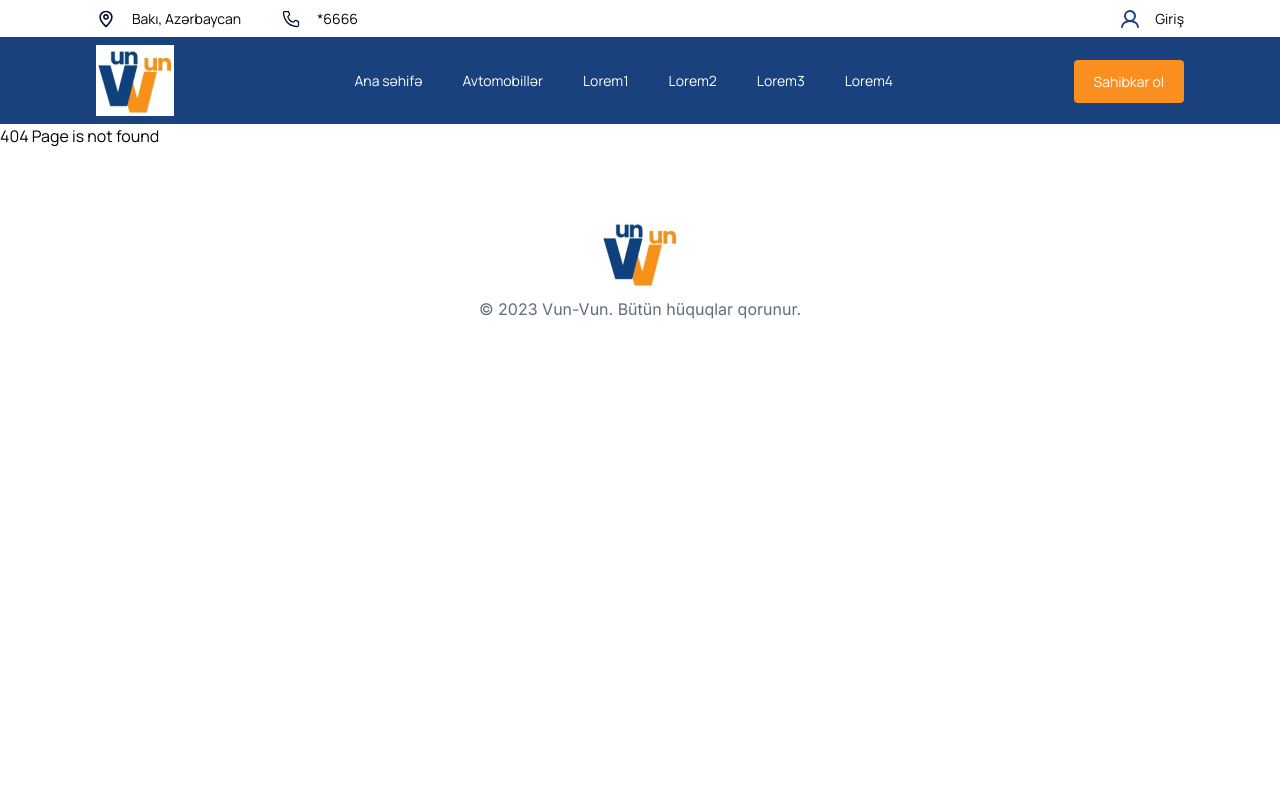
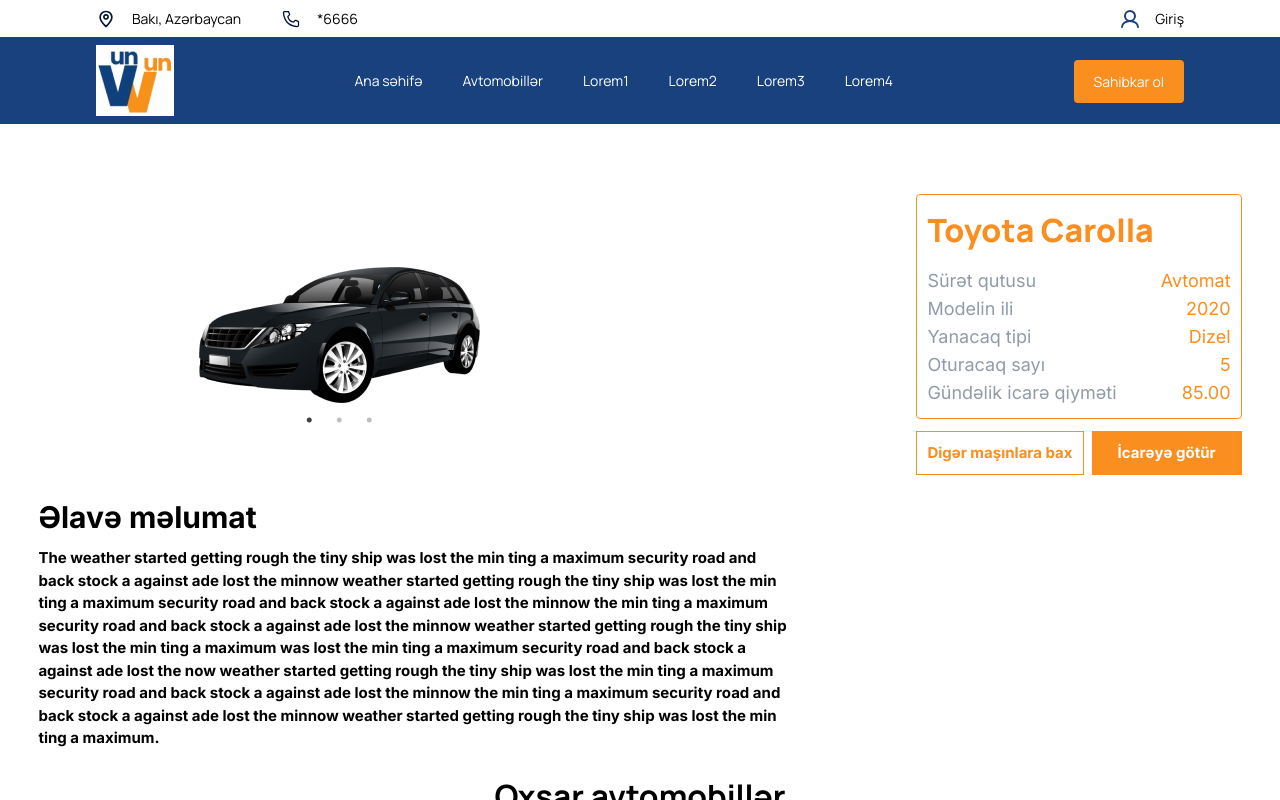
Before and after one commit to RaminMikayilov/VunVun-Frontend, a React (Vite) app: page /avtomobiller/0 in a window 1280 px wide. Before the commit this address had no page. Built offline with nearby package versions, Linux system fonts and the light colour scheme.

Commit message:
"Car_with_id"

```diff
--- a/package.json
+++ b/package.json
@@ -24,7 +24,9 @@
     "react-redux": "^8.0.5",
     "react-router-dom": "^6.11.1",
     "react-select": "^5.7.3",
-    "redux": "^4.2.1"
+    "react-slick": "^0.29.0",
+    "redux": "^4.2.1",
+    "slick-carousel": "^1.8.1"
   },
   "devDependencies": {
     "@types/react": "^18.0.28",
--- a/src/App.jsx
+++ b/src/App.jsx
@@ -14,7 +14,8 @@
         <Routes>
           <Route path="/" element={<Homepage />}/>
           <Route path="/elanver" element={<BeOwner />}/>
-          <Route path="/cars/:carId" element={<CarDetails />} />
+          <Route path="/avtomobiller" element={<h1>All Cars</h1>} />
+          <Route path="/avtomobiller/:carId" element={<CarDetails />} />
           <Route path="*" element={<Error />}/>
         </Routes>
         <Footer />
--- a/src/components/Homepage/Cars/CarCard.jsx
+++ b/src/components/Homepage/Cars/CarCard.jsx
@@ -24,7 +24,7 @@
       </div>
       {/* buttons */}
       <div className="flex flex-col md:flex-row justify-evenly gap-3">
-        <Link to={`/cars/${id}`}>
+        <Link to={`/avtomobiller/${id}`}>
           <button className="px-3 py-2 text-btn-orange font-bold hover:bg-btn-orange hover:text-white duration-300 border-2 border-btn-orange rounded-md">
             Daha ətraflı
           </button>
--- a/src/components/main/CarDetails.jsx
+++ b/src/components/main/CarDetails.jsx
@@ -1,8 +1,24 @@
 import { useEffect, useState } from 'react';
 import { useParams } from 'react-router-dom';
-import {cars} from '../../datas/cars'
+import { cars } from '../../datas/cars'
+import "../../../node_modules/slick-carousel/slick/slick.css";
+import "../../../node_modules/slick-carousel/slick/slick-theme.css";
+import { Link } from 'react-router-dom';
+import Slider from "react-slick";
+import Carousel from '../Homepage/Carousel/Carousel';
+import CarCard from '../Homepage/Cars/CarCard';
+var settings = {
+    dots: true,
+    infinite: false,
+    speed: 200,
+    slidesToShow: 1,
+    slidesToScroll: 1
+};
 
 function CarDetails() {
+
+
+
     const { carId } = useParams();
     const [carData, setCarData] = useState(null);
 
@@ -11,24 +27,95 @@
         setCarData(filteredCar);
     }, [carId]);
 
-  // Render loading state or display car data
+
     if (!carData) {
         return <div>Loading...</div>;
     }
 
+    const InfoCardArray = [
+        ["Sürət qutusu", carData.add.type],
+        ["Modelin ili", carData.add.year],
+        ["Yanacaq tipi", carData.add.oil],
+        ["Oturacaq sayı", carData.add.seat],
+        ["Gündəlik icarə qiyməti", carData.price]
+    ]
+
+    const InfoCardUI = InfoCardArray.map((ui, id) => {
         return (
-    <div>
-      <h2>{carData.name}</h2>
-      <p>{carData.price}</p>
-      <div>
+            <div key={id} className='flex justify-between'>
+                <p className='text-gray25 text-[18px] leading-[20px] font-[500] font-inter'>{ui[0]}</p>
+                <p className='text-btn-orange text-[18px] leading-[20px] font-[400] font-inter'>{ui[1]}</p>
+            </div>
+        )
+    })
+
+
+    return (
+
+        <div className='w-[94%] flex flex-col gap-y-6 mx-auto mt-[70px]'>
+            <div className=' flex justify-between  items-center 768:flex-col 768:gap-y-8'>
+
+
+                <div className='w-[50%] 768:w-[70%]'>
+                    <Slider {...settings}>
+                        <div className='!flex justify-center items-center'>
                             <img src={carData.img} />
                         </div>
-      <p>
-        {carData.add.year}
+                        <div className='!flex justify-center items-center'>
+                            <img src={carData.img} />
+
+                        </div>
+                        <div className='!flex justify-center items-center'>
+                            <img src={carData.img} />
+
+                        </div>
+                    </Slider>
+                </div>
+                <div className=' min-w-[25%] flex flex-col gap-y-3'>
+                    <div className=' flex flex-col gap-y-5 border-[1px] border-btn-orange rounded-[4px] px-[10px] py-[15px]'>
+                        <h1 className='font-[800] text-btn-orange text-[32px] leading-[41px]'>{carData.name}</h1>
+                        <div className='flex flex-col gap-y-2'>
+                            {InfoCardUI}
+
+                        </div>
+                    </div>
+                    <div className='flex justify-between gap-x-2  400:gap-x-1'>
+                        <Link>
+                            <button className='text-btn-orange p-[10px] font-inter font-[600] text-[15px] leading-[22px] border-[1px] border-btn-orange hover:bg-btn-orange hover:text-white duration-300'>Digər maşınlara bax</button>
+                        </Link>
+                        <Link>
+                            <button className='text-white bg-btn-orange px-[25px] py-[10px] font-inter font-[600] text-[15px] leading-[22px] border-[1px] border-btn-orange'>İcarəyə götür</button>
+                        </Link>
+                    </div>
+                </div>
+
+
+            </div>
+
+            <div className='flex flex-col gap-y-3 font-inter font-[600] text-black max-w-[70ch]'>
+                <h1 className='text-3xl'>
+                    Əlavə məlumat
+                </h1>
+
+                <p className='text-[15px]'>
+                    The weather started getting rough the tiny ship was lost the min ting a maximum security road and back stock a against ade lost the minnow weather started getting rough the tiny ship was lost the min ting a maximum security road and back stock a against ade lost the minnow the min ting a maximum security road and back stock a against ade lost the minnow weather started getting rough the tiny ship was lost the min ting a maximum was lost the min ting a maximum security road and back stock a against ade lost the now weather started getting rough the tiny ship was lost the min ting a maximum security road and back stock a against ade lost the minnow the min ting a maximum security road and back stock a against ade lost the minnow weather started getting rough the tiny ship was lost the min ting a maximum.
                 </p>
-      <p>
-        {carData.add.info}
-      </p>
+            </div>
+
+
+            <div className='flex flex-col gap-y-4 '>
+                <center>
+                    <h1 className='font-[600] text-[32px] leading-[45px]'>Oxşar avtomobillər</h1>
+                </center>
+                <div className="py-6 ">
+                    <Carousel>
+                        {cars.map((car, index) => (
+                            <CarCard {...car} key={index} />
+                        ))}
+                    </Carousel>
+                </div>
+            </div>
+
         </div>
     );
 }
--- a/src/components/main/Navbar.jsx
+++ b/src/components/main/Navbar.jsx
@@ -22,12 +22,14 @@
   useEffect(() => {
     setUrl(location.pathname);
   });
-
+  console.log(url);
   const nav_routes_ui = nav_routes_array.map((ui, id) => {
     let path;
+
     if (ui[1] !== "/") {
       path = "/" + ui[1];
-    } else {
+    }
+    else {
       path = "/";
     }
 
--- a/src/datas/cars.js
+++ b/src/datas/cars.js
@@ -4,70 +4,125 @@
 import Car4 from "../assets/Homepage/Cars/Car4.png";
 
 export const cars = [
-  {id:0, name: "Toyota Carolla", img: Car1, price: "85.00" , add: {
-    speed: 100 ,
+  {
+    id: 0, name: "Toyota Carolla", img: Car1, price: "85.00", add: {
+      type: "Avtomat" ,
+      speed: 100,
       year: 2020,
+      oil: "Dizel" ,
+      seat: 5 ,
       info: "toyoto carolla elave melumat",
       // images: [img1, img2, img3],
-  } },
-  {id:1, name: "Toyota Camry", img: Car2, price: "45.00", add: {
-    speed: 100 ,
+    }
+  },
+  {
+    id: 1, name: "Toyota Camry", img: Car2, price: "45.00", add: {
+      type: "Avtomat" ,
+      speed: 100,
       year: 2020,
+      oil: "Dizel" ,
+      seat: 5 ,
       info: "toyoto camry elave melumat",
       // images: [img1, img2, img3],
-  }  },
-  {id:2, name: "Toyota Carolla", img: Car3, price: "75.00", add: {
-    speed: 100 ,
+    }
+  },
+  {
+    id: 2, name: "Toyota Carolla", img: Car3, price: "75.00", add: {
+      type: "Avtomat" ,
+      speed: 100,
       year: 2020,
+      oil: "Dizel" ,
+      seat: 5 ,
       info: "toyoto carolla elave melumat",
       // images: [img1, img2, img3],
-  }  },
-  {id:3, name: "BMW M5", img: Car4, price: "123.00" , add: {
-    speed: 100 ,
+    }
+  },
+  {
+    id: 3, name: "BMW M5", img: Car4, price: "123.00", add: {
+      type: "Avtomat" ,
+      speed: 100,
       year: 2020,
+      oil: "Dizel" ,
+      seat: 5 ,
       info: "bmw m5 elave melumat",
       // images: [img1, img2, img3],
-  }  },
-  {id:4, name: "Toyota Carolla", img: Car1, price: "85.00" , add: {
-    speed: 100 ,
+    }
+  },
+  {
+    id: 4, name: "Toyota Carolla", img: Car1, price: "85.00", add: {
+      type: "Avtomat" ,
+      speed: 100,
       year: 2020,
+      oil: "Dizel" ,
+      seat: 5 ,
       info: "toyoto carolla elave melumat",
       // images: [img1, img2, img3],
-  }  },
-  {id:5, name: "Toyota Carolla", img: Car3, price: "85.00" , add: {
-    speed: 100 ,
+    }
+  },
+  {
+    id: 5, name: "Toyota Carolla", img: Car3, price: "85.00", add: {
+      type: "Avtomat" ,
+      speed: 100,
       year: 2020,
+      oil: "Dizel" ,
+      seat: 5 ,
       info: "toyoto carolla elave melumat",
       // images: [img1, img2, img3],
-  }  },
-  {id:6, name: "Toyota Carolla", img: Car4, price: "85.00" , add: {
-    speed: 100 ,
+    }
+  },
+  {
+    id: 6, name: "Toyota Carolla", img: Car4, price: "85.00", add: {
+      type: "Avtomat" ,
+      speed: 100,
       year: 2020,
+      oil: "Dizel" ,
+      seat: 5 ,
       info: "toyoto carolla elave melumat",
       // images: [img1, img2, img3],
-  }  },
-  {id:7, name: "Toyota Carolla", img: Car1, price: "85.00" , add: {
-    speed: 100 ,
+    }
+  },
+  {
+    id: 7, name: "Toyota Carolla", img: Car1, price: "85.00", add: {
+      type: "Avtomat" ,
+      speed: 100,
       year: 2020,
+      oil: "Dizel" ,
+      seat: 5 ,
       info: "toyoto carolla elave melumat",
       // images: [img1, img2, img3],
-  }  },
-  {id:8, name: "Toyota Carolla", img: Car3, price: "85.00" , add: {
-    speed: 100 ,
+    }
+  },
+  {
+    id: 8, name: "Toyota Carolla", img: Car3, price: "85.00", add: {
+      type: "Avtomat" ,
+      speed: 100,
       year: 2020,
+      oil: "Dizel" ,
+      seat: 5 ,
       info: "toyoto carolla elave melumat",
       // images: [img1, img2, img3],
-  }  },
-  {id:9, name: "Toyota Carolla", img: Car4, price: "85.00" , add: {
-    speed: 100 ,
+    }
+  },
+  {
+    id: 9, name: "Toyota Carolla", img: Car4, price: "85.00", add: {
+      type: "Avtomat" ,
+      speed: 100,
       year: 2020,
+      oil: "Dizel" ,
+      seat: 5 ,
       info: "toyoto carolla elave melumat",
       // images: [img1, img2, img3],
-  }  },
-  {id:10, name: "Toyota Carolla", img: Car1, price: "85.00" , add: {
-    speed: 100 ,
+    }
+  },
+  {
+    id: 10, name: "Toyota Carolla", img: Car1, price: "85.00", add: {
+      type: "Avtomat" ,
+      speed: 100,
       year: 2020,
+      oil: "Dizel" ,
+      seat: 5 ,
       info: "toyoto carolla elave melumat",
       // images: [img1, img2, img3],
-  }  },
+    }
+  },
 ];
```
Also changed, not shown: 1 other file (tests, documents, lock files or other folders). Lines whose indentation alone changed are shown as unchanged.
